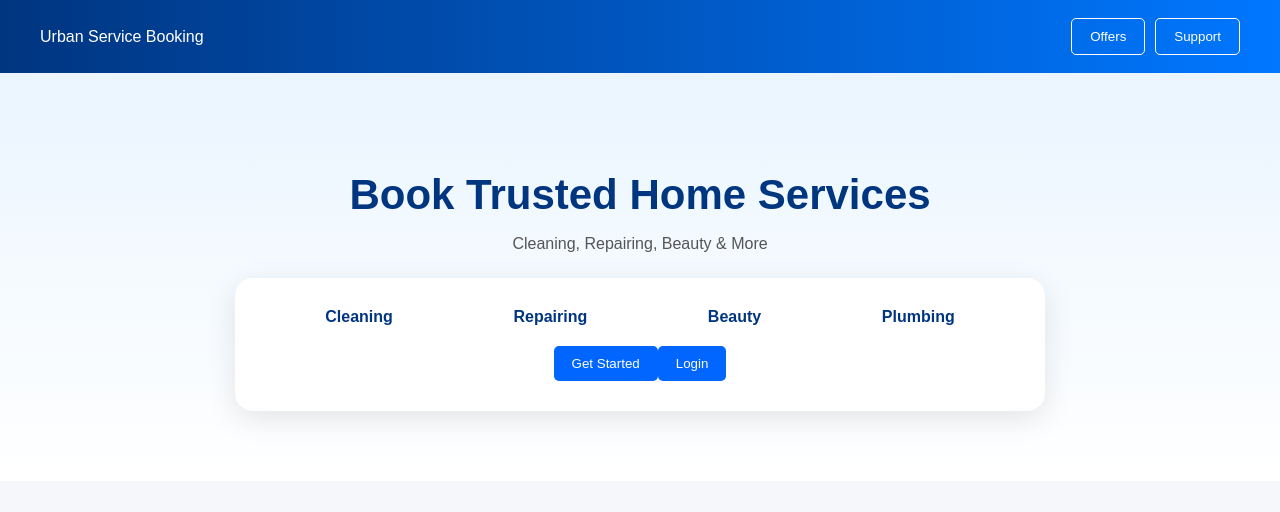
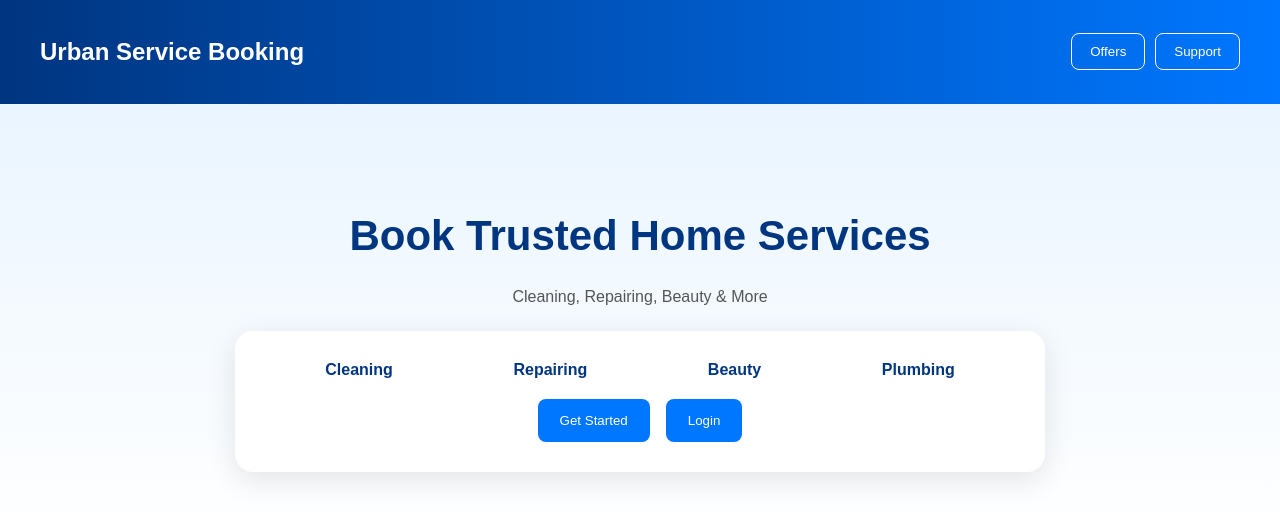
Before and after one commit to Gudiputisangeetha/CC96-Service-Booking, a React (Create React App) app in the folder client/: page / in a window 1280 px wide. Shown: the top 512 px of the page. Built offline with nearby package versions, Linux system fonts and the light colour scheme.

Commit message:
final UI improvements

```diff
--- a/client/src/App.css
+++ b/client/src/App.css
@@ -1,3 +1,81 @@
+body {
+  margin: 0;
+  font-family: Arial, sans-serif;
+  background: #f5f7fb;
+}
+
+.navbar {
+  display: flex;
+  justify-content: space-between;
+  align-items: center;
+  background: linear-gradient(90deg, #003580, #0077ff);
+  color: white;
+  padding: 18px 40px;
+}
+
+.nav-btn {
+  background: transparent;
+  border: 1px solid white;
+  color: white;
+  padding: 10px 18px;
+  border-radius: 8px;
+  margin-left: 10px;
+  cursor: pointer;
+}
+
+.hero-section {
+  background: linear-gradient(180deg, #eaf5ff, white);
+  padding: 80px 20px;
+  text-align: center;
+}
+
+.hero-section h1 {
+  font-size: 42px;
+  color: #003580;
+}
+
+.hero-section p {
+  color: #555;
+  margin-bottom: 25px;
+}
+
+.search-box {
+  background: white;
+  max-width: 750px;
+  margin: auto;
+  padding: 30px;
+  border-radius: 18px;
+  box-shadow: 0 8px 30px rgba(0,0,0,0.1);
+}
+
+.service-tabs {
+  display: flex;
+  justify-content: space-around;
+  font-weight: bold;
+  color: #003580;
+  margin-bottom: 20px;
+}
+
+.hero-buttons {
+  display: flex;
+  justify-content: center;
+  gap: 16px;
+  margin-top: 20px;
+}
+
+button {
+  background: #0077ff;
+  color: white;
+  border: none;
+  padding: 14px 22px;
+  border-radius: 8px;
+  cursor: pointer;
+}
+
+button:hover {
+  opacity: 0.9;
+}
+
 .auth-page {
   min-height: 100vh;
   background: linear-gradient(180deg, #eaf5ff, #ffffff);
@@ -21,57 +99,41 @@
   margin-top: 14px;
   border-radius: 8px;
   border: 1px solid #ccc;
+  box-sizing: border-box;
 }
 
-.auth-card button {
-  width: 100%;
-  margin-top: 18px;
-}
-.navbar {
-  display: flex;
-  justify-content: space-between;
-  align-items: center;
-  background: linear-gradient(90deg, #003580, #0077ff);
-  color: white;
-  padding: 18px 40px;
+.container {
+  max-width: 900px;
+  margin: auto;
+  padding: 20px;
 }
 
-.nav-btn {
-  background: transparent;
-  border: 1px solid white;
-  margin-left: 10px;
+.card,
+.booking-card {
+  background: white;
+  padding: 22px;
+  margin-top: 20px;
+  border-radius: 14px;
+  box-shadow: 0 4px 14px rgba(0,0,0,0.08);
 }
 
-.hero-section {
-  background: linear-gradient(180deg, #eaf5ff, white);
-  padding: 70px 20px;
-  text-align: center;
+.logout-btn {
+  float: right;
+  margin-bottom: 20px;
 }
 
-.hero-section h1 {
-  font-size: 42px;
-  margin-bottom: 10px;
-  color: #003580;
+.status {
+  font-weight: bold;
 }
 
-.hero-section p {
-  color: #555;
-  margin-bottom: 25px;
+.pending {
+  color: orange;
 }
 
-.search-box {
-  background: white;
-  max-width: 750px;
-  margin: auto;
-  padding: 30px;
-  border-radius: 18px;
-  box-shadow: 0 8px 30px rgba(0,0,0,0.1);
+.accepted {
+  color: blue;
 }
 
-.service-tabs {
-  display: flex;
-  justify-content: space-around;
-  margin-bottom: 20px;
-  font-weight: bold;
-  color: #003580;
+.delivered {
+  color: green;
 }
--- a/client/src/pages/Home.js
+++ b/client/src/pages/Home.js
@@ -4,7 +4,8 @@ export default function Home() {
   return (
     <div>
       <div className="navbar">
-        <div>Urban Service Booking</div>
+        <h2>Urban Service Booking</h2>
+
         <div>
           <button className="nav-btn">Offers</button>
           <button className="nav-btn">Support</button>
@@ -23,6 +24,7 @@ export default function Home() {
             <span>Plumbing</span>
           </div>
 
+          <div className="hero-buttons">
             <Link to="/signup">
               <button>Get Started</button>
             </Link>
@@ -33,5 +35,6 @@ export default function Home() {
           </div>
         </div>
       </div>
+    </div>
   );
 }
--- a/client/src/pages/Login.js
+++ b/client/src/pages/Login.js
@@ -28,7 +28,7 @@ export default function Login() {
     <div className="auth-page">
       <div className="auth-card">
         <h2>Login</h2>
-        <p>Access your service booking account</p>
+        <p>Access your account</p>
 
         <input
           type="email"
@@ -48,7 +48,7 @@ export default function Login() {
 
         <button onClick={handleLogin}>Login</button>
 
-        <p>
+        <p style={{ marginTop: "15px" }}>
           New user? <Link to="/signup">Create Account</Link>
         </p>
       </div>
```
Lines whose indentation alone changed are shown as unchanged.
